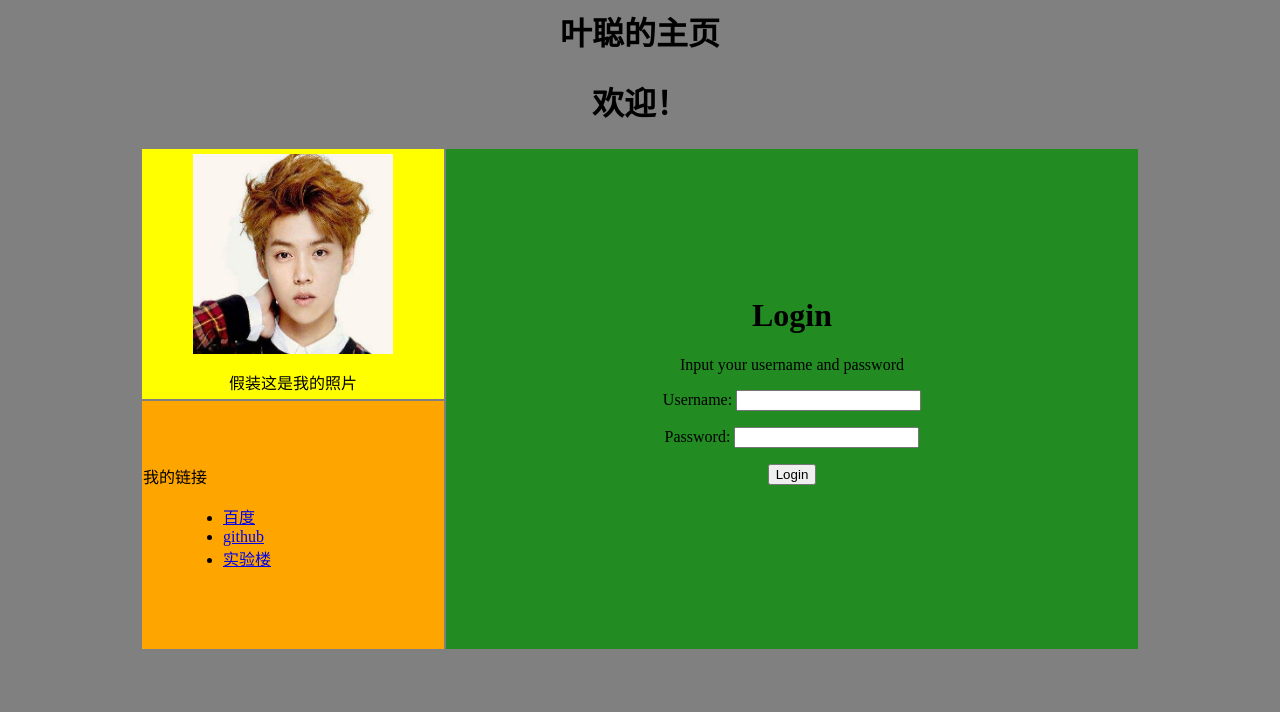
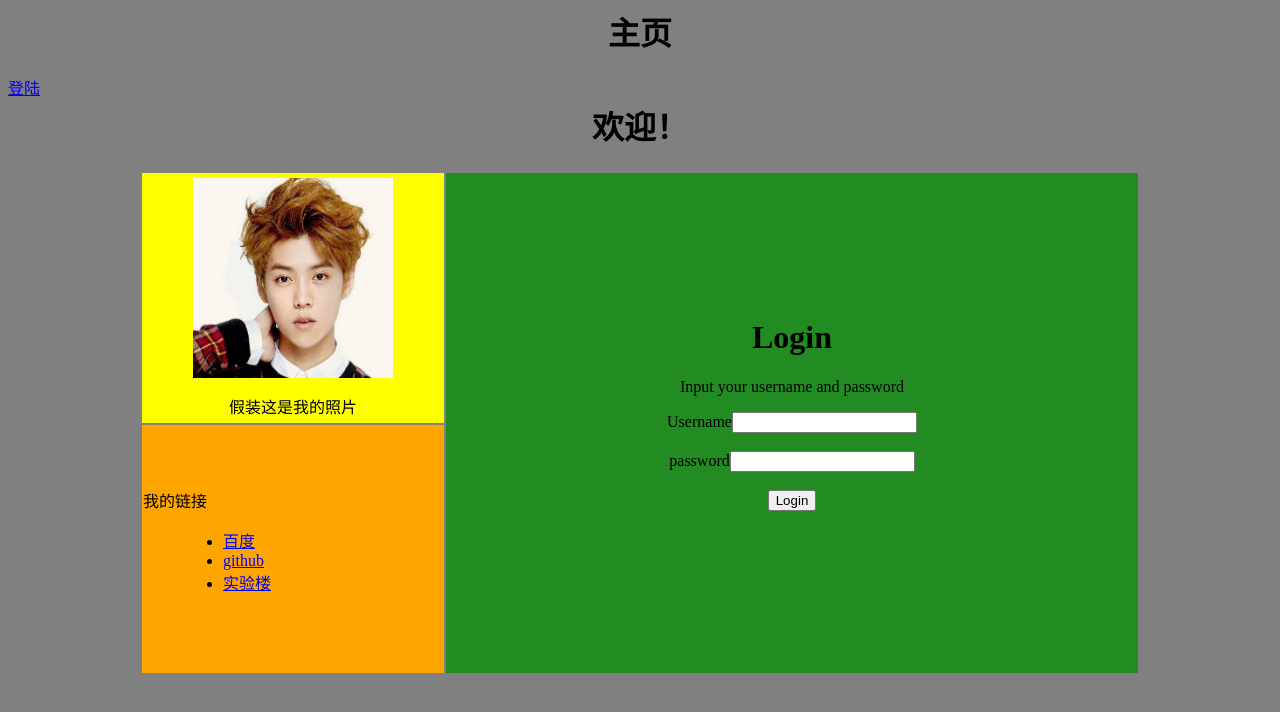
Before and after one commit to yecong14/mysite, a Django app: page /account/login/ in a window 1280 px wide. Shown: the top 712 px of the page. Run offline with Django 3.2, Linux system fonts and the light colour scheme.

Commit message:
modified the account page

```diff
--- a/templates/account/login.html
+++ b/templates/account/login.html
@@ -5,7 +5,8 @@
 	<h1>Login</h1>
 	<p>Input your username and password</p>
 	<form class='form-horizontal' action='.' method='post'>{% csrf_token %}
-		{{ form.as_p }}
+		 Username{{ form.username }}<br/><br/>
+		 password{{ form.password }}<br/><br/>
 		<input type='submit' value='Login'>
 	</form>
 </div>
--- a/templates/base.html
+++ b/templates/base.html
@@ -6,7 +6,8 @@
 </head>
 
     <body bgcolor='gray'>
-      <h1 align='center' color='blue'>叶聪的主页</h1>
+      <h1 align='center' color='blue'>主页</h1>
+	  <a href='{% url 'account:user_login' %}'>登陆</a>
 
       <table align='center' width='1000'>
         <tr>
```
